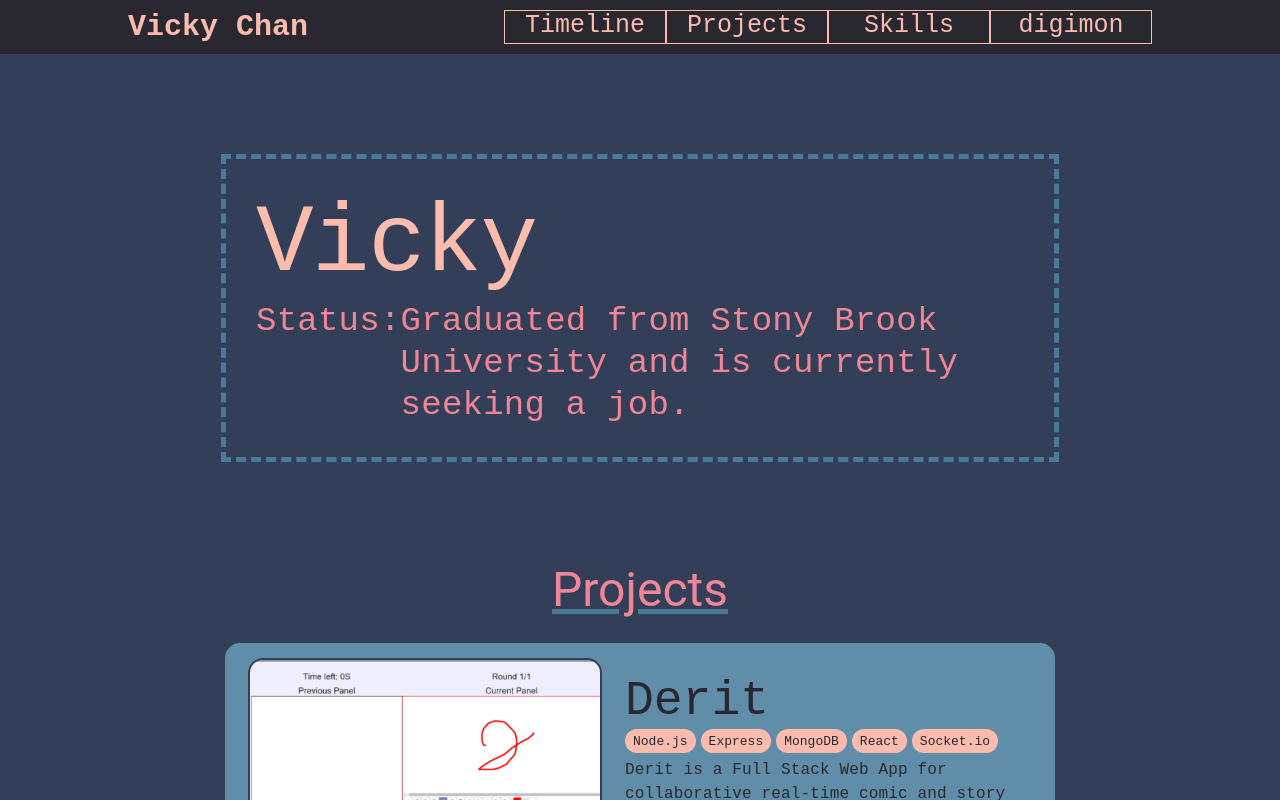
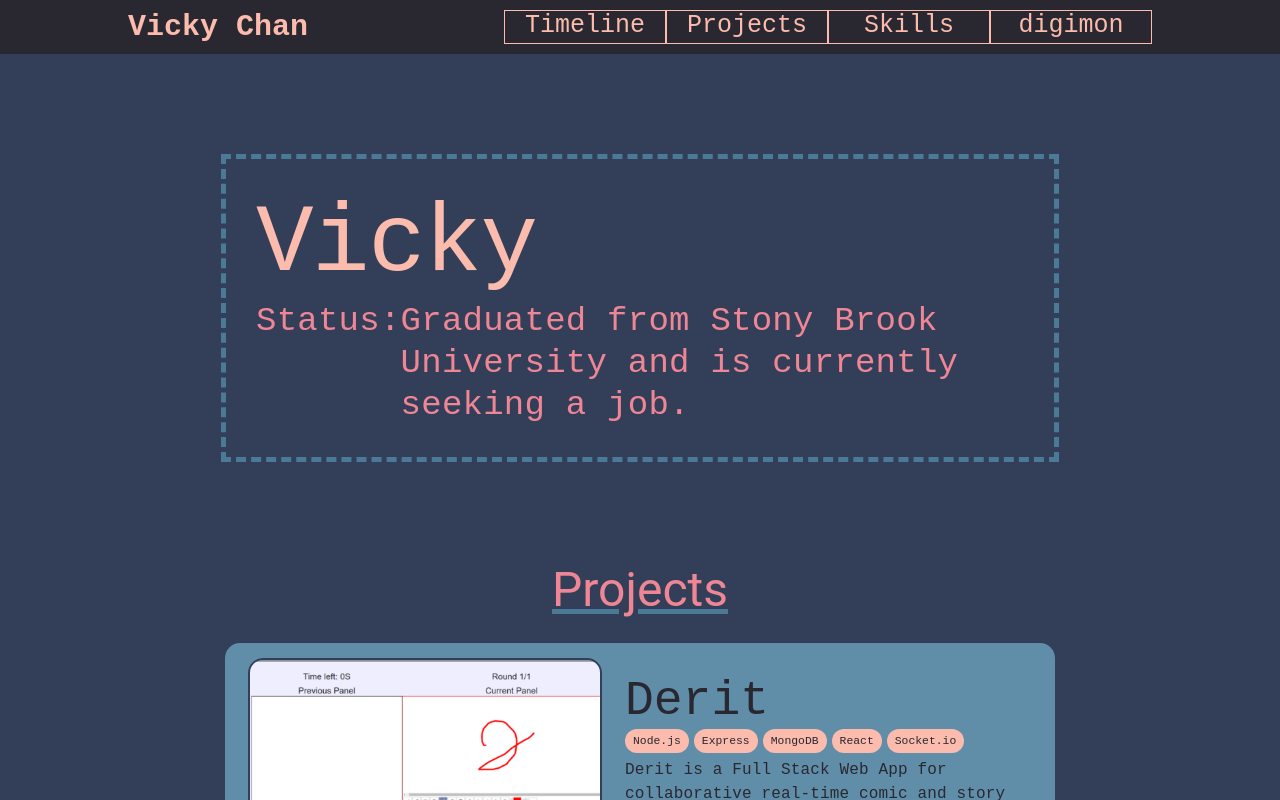
Before and after one commit to Tercra/portfolio, a React (Create React App) app: page / in a window 1280 px wide. Shown: the top 800 px of the page. Built offline with nearby package versions, Linux system fonts and the light colour scheme.

Commit message:
made chip font smaller

```diff
--- a/src/components/ProjectCard.js
+++ b/src/components/ProjectCard.js
@@ -13,11 +13,11 @@ const ProjectCard = () => {
             <Box sx={{flexGrow:1, padding:"15px", minWidth:"350px", maxWidth:"50%"}}>
                 <Typography variant="h3" sx={{fontFamily:"monospace", color:twilight.dark}}>Derit</Typography>
                 <Box sx={{display:"flex", flexWrap:"wrap", gap:"5px"}}>
-                    <Chip size="small" label="Node.js" sx={{fontFamily:"monospace", color:twilight.dark, marginBottom:"5px", backgroundColor:twilight.lightPeach}}/>
-                    <Chip size="small" label="Express" sx={{fontFamily:"monospace", color:twilight.dark, marginBottom:"5px", backgroundColor:twilight.lightPeach}}/>
-                    <Chip size="small" label="MongoDB" sx={{fontFamily:"monospace", color:twilight.dark, marginBottom:"5px", backgroundColor:twilight.lightPeach}}/>
-                    <Chip size="small" label="React" sx={{fontFamily:"monospace", color:twilight.dark, marginBottom:"5px", backgroundColor:twilight.lightPeach}}/>
-                    <Chip size="small" label="Socket.io" sx={{fontFamily:"monospace", color:twilight.dark, marginBottom:"5px", backgroundColor:twilight.lightPeach}}/>
+                    <Chip size="small" label="Node.js" sx={{fontFamily:"monospace", color:twilight.dark, marginBottom:"5px", backgroundColor:twilight.lightPeach, fontSize:".7125rem"}}/>
+                    <Chip size="small" label="Express" sx={{fontFamily:"monospace", color:twilight.dark, marginBottom:"5px", backgroundColor:twilight.lightPeach, fontSize:".7125rem"}}/>
+                    <Chip size="small" label="MongoDB" sx={{fontFamily:"monospace", color:twilight.dark, marginBottom:"5px", backgroundColor:twilight.lightPeach, fontSize:".7125rem"}}/>
+                    <Chip size="small" label="React" sx={{fontFamily:"monospace", color:twilight.dark, marginBottom:"5px", backgroundColor:twilight.lightPeach, fontSize:".7125rem"}}/>
+                    <Chip size="small" label="Socket.io" sx={{fontFamily:"monospace", color:twilight.dark, marginBottom:"5px", backgroundColor:twilight.lightPeach, fontSize:".7125rem"}}/>
                 </Box>
                 <Typography variant="body1" sx={{fontFamily:"monospace", color:twilight.dark, marginBottom:"10px"}}>Derit is a Full Stack Web App for collaborative real-time comic and story creation with a focus on community building and user interaction.</Typography>
                 <div className="projButt"><a href="https://github.com/GabeLima/416-Project" target="_blank"><GitHubIcon sx={{fontSize:"20px"}} />Code</a></div>
```
